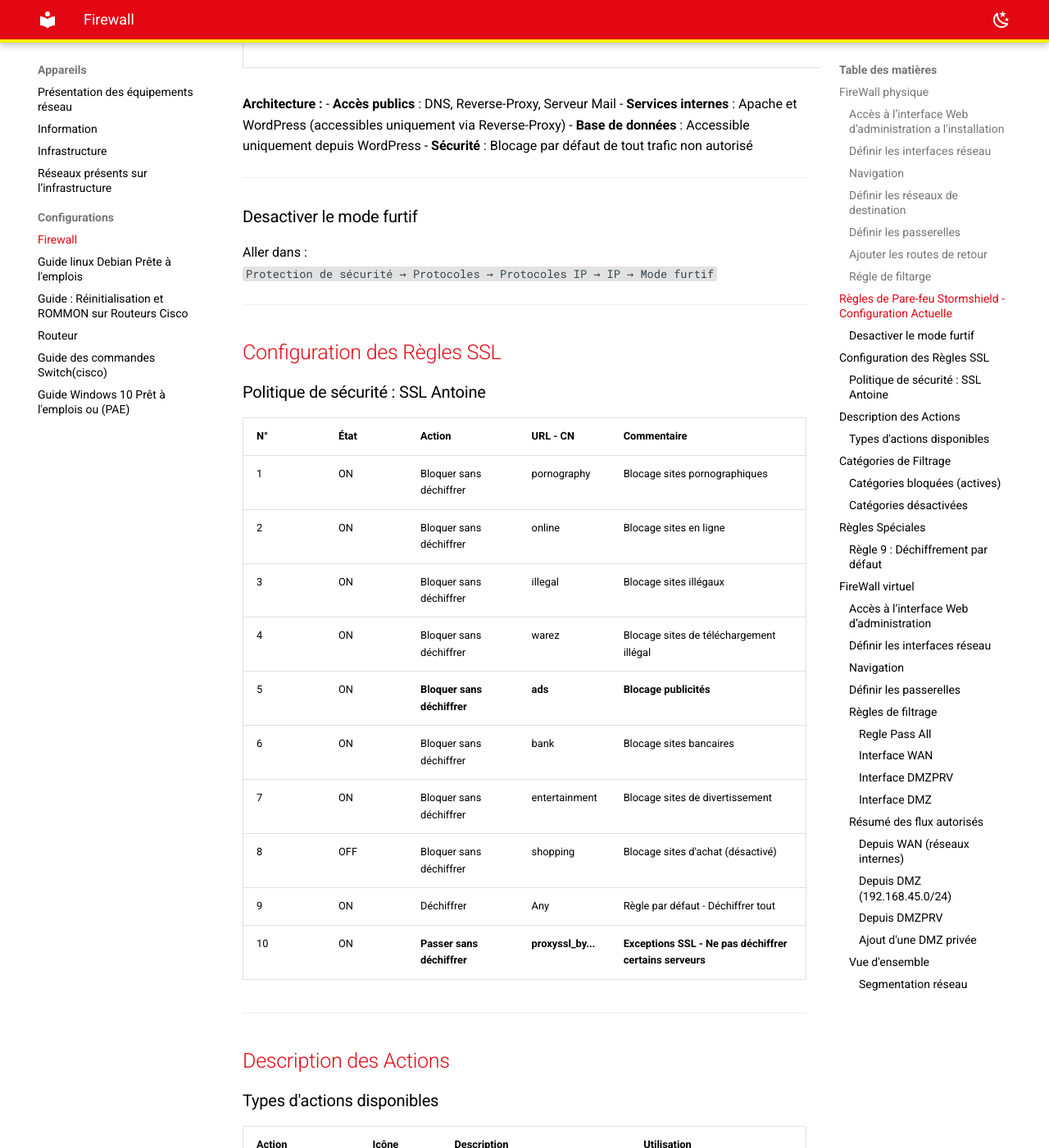
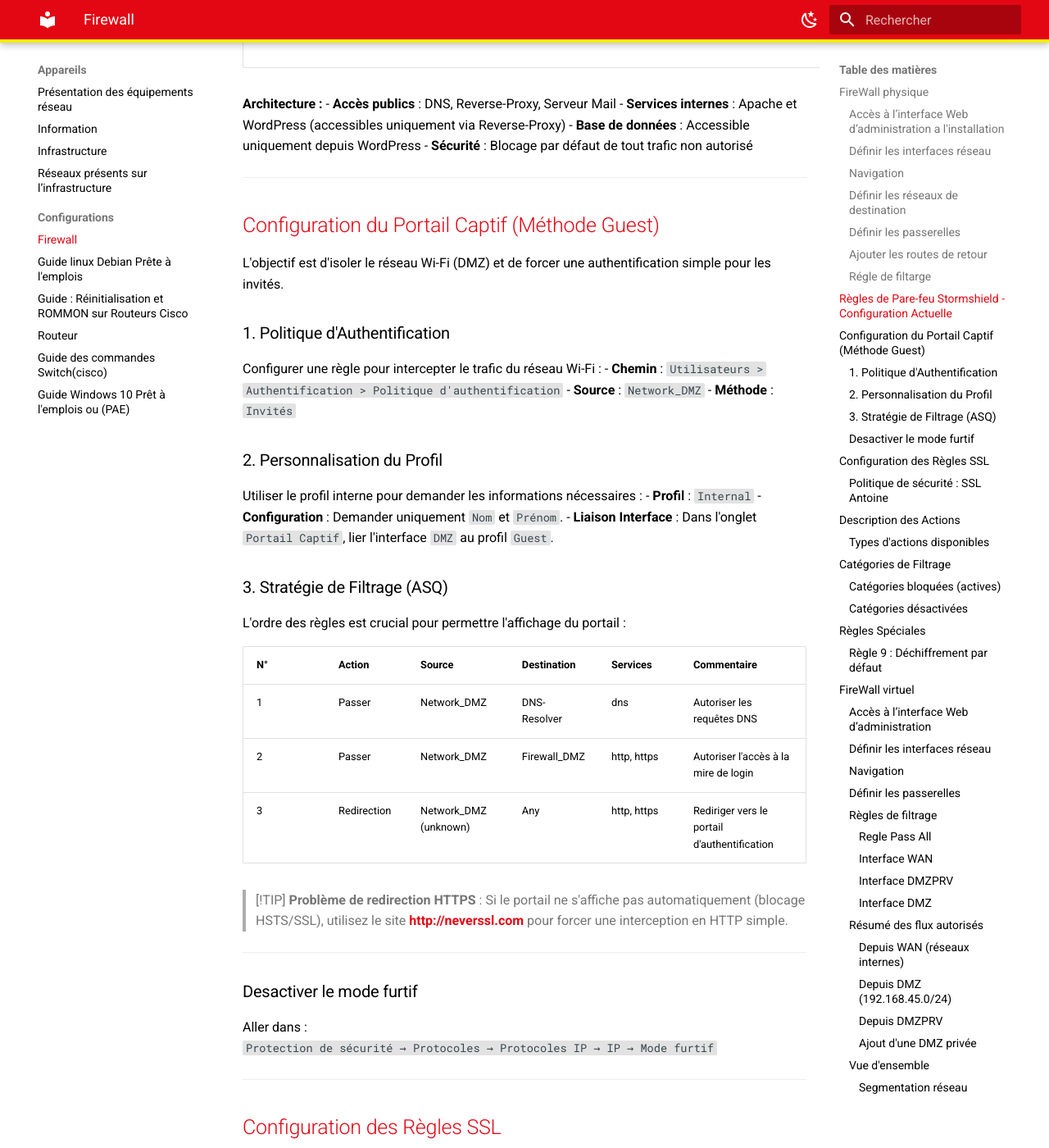
Before and after one commit to XolA-max/gp-orleans-sportludique2025-2026, an MkDocs documentation site: the page built from docs/Appareils/configurations/Firewall.md, in a window 1280 px wide and 1400 px high, scrolled down 2672 px. Shown: the whole window at 82% size. Built offline with MkDocs 1.6.1 and Material for MkDocs 9.7.7, drawn with Linux system fonts in a browser that asks for light colours.

Commit message:
Documentation du portail captif et configuration DNS Bind9

```diff
--- a/docs/Appareils/configurations/Firewall.md
+++ b/docs/Appareils/configurations/Firewall.md
@@ -86,6 +86,36 @@
 - **Services internes** : Apache et WordPress (accessibles uniquement via Reverse-Proxy)
 - **Base de données** : Accessible uniquement depuis WordPress
 - **Sécurité** : Blocage par défaut de tout trafic non autorisé
+
+---
+
+## Configuration du Portail Captif (Méthode Guest)
+
+L'objectif est d'isoler le réseau Wi-Fi (DMZ) et de forcer une authentification simple pour les invités.
+
+### 1. Politique d'Authentification
+Configurer une règle pour intercepter le trafic du réseau Wi-Fi :
+- **Chemin** : `Utilisateurs > Authentification > Politique d'authentification`
+- **Source** : `Network_DMZ`
+- **Méthode** : `Invités`
+
+### 2. Personnalisation du Profil
+Utiliser le profil interne pour demander les informations nécessaires :
+- **Profil** : `Internal`
+- **Configuration** : Demander uniquement `Nom` et `Prénom`.
+- **Liaison Interface** : Dans l'onglet `Portail Captif`, lier l'interface `DMZ` au profil `Guest`.
+
+### 3. Stratégie de Filtrage (ASQ)
+L'ordre des règles est crucial pour permettre l'affichage du portail :
+
+| N° | Action | Source | Destination | Services | Commentaire |
+|----|--------|--------|-------------|----------|-------------|
+| 1 | Passer | Network_DMZ | DNS-Resolver | dns | Autoriser les requêtes DNS |
+| 2 | Passer | Network_DMZ | Firewall_DMZ | http, https | Autoriser l'accès à la mire de login |
+| 3 | Redirection | Network_DMZ (unknown) | Any | http, https | Rediriger vers le portail d'authentification |
+
+> [!TIP]
+> **Problème de redirection HTTPS** : Si le portail ne s'affiche pas automatiquement (blocage HSTS/SSL), utilisez le site **[http://neverssl.com](http://neverssl.com)** pour forcer une interception en HTTP simple.
 
 ---
 
--- a/docs/Recapitulatif/Taches.md
+++ b/docs/Recapitulatif/Taches.md
@@ -142,3 +142,15 @@
 | Règles firewall OPNsense| Règles firewall                               | Antoine              |
 | Users GLPI              | Ajout des utilisateurs de l'AD sur GLPI       | Antoine              |
 | Win clients             | Win clients sur le domaine                    | Antoine              |
+
+---
+
+## 📅 Semaine 14 (09 au 12 Mars 2026)
+
+| Tâches                       | Descriptions                            | Personnes concernées |
+|------------------------------|-----------------------------------------|----------------------|
+| Isolation réseau Wi-Fi       | Mise en place d'une DMZ pour la borne Wi-Fi | Cyriak           |
+| Configuration DNS Bind9      | Autorisation des requêtes DNS Wi-Fi     | Cyriak               |
+| Proxy Cache DNS Stormshield  | Activation du relais DNS sur le firewall | Cyriak               |
+| Portail Captif Stormshield   | Mise en place de l'authentification Guest (Nom/Prénom) | Cyriak               |
+| Stratégie de filtrage ASQ    | Configuration des règles d'interception et redirection | Cyriak               |
--- a/mkdocs.yml
+++ b/mkdocs.yml
@@ -37,8 +37,8 @@
 extra_css:
   - overrides.css
 
-plugins:
-  - drawio
+# plugins:
+#   - drawio
 
 extra:
   css:
```
Also changed, not shown: docs/Recapitulatif/Probleme.md (+14 -0 lines), docs/Services/DNS/DNS.md (+1 -0 lines).
